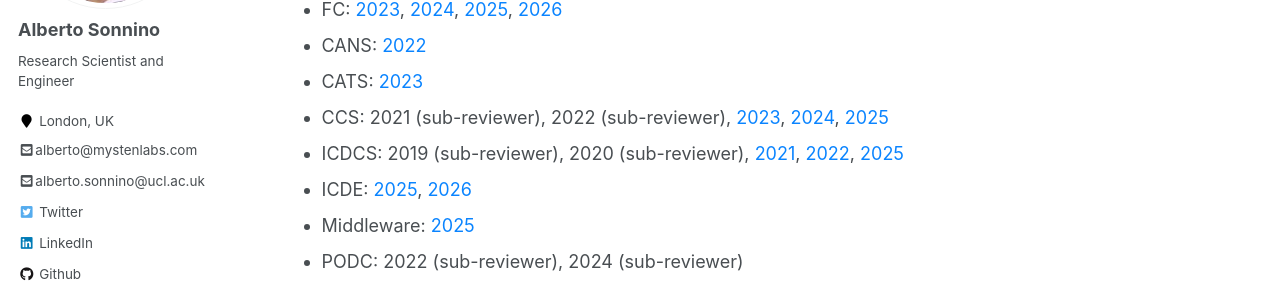
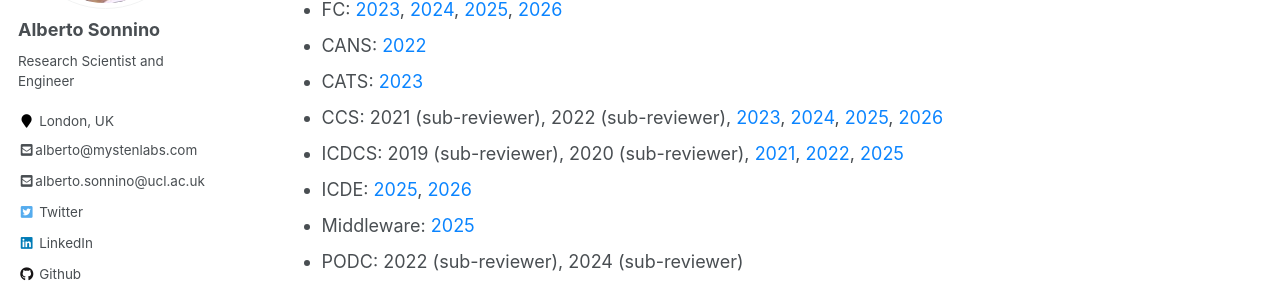
Before and after one commit to asonnino/asonnino.github.io, a Jekyll site: the page built from _pages/academia.md, in a window 1280 px wide and 900 px high, scrolled down 1650 px. Shown: the part 202-490 px from the top of the window. Built offline with Jekyll 4.4.1, drawn with Linux system fonts in a browser that asks for light colours.

```diff
--- a/_data/papers.json
+++ b/_data/papers.json
@@ -541,7 +541,7 @@
     "category": "submission",
     "title": "Byzantine Consensus in the Random Asynchronous Model",
     "authors": "George Danezis, Jovan Komatovic, Lefteris Kokoris-Kogias, Alberto Sonnino, Igor Zablotchi",
-    "venue": "ArXiv Preprint",
+    "venue": "International Symposium on Distributed Computing (DISC)",
     "date": 2025,
     "filename": "random-network.pdf"
   },
--- a/_pages/academia.md
+++ b/_pages/academia.md
@@ -66,7 +66,7 @@ I served in the following program committees:
 - FC: [2023](https://fc23.ifca.ai/cfp.html), [2024](https://fc24.ifca.ai/cfp.html), [2025](https://fc25.ifca.ai/cfp.html), [2026]()
 - CANS: [2022](https://www.cans2022.com/committees.php)
 - CATS: [2023](https://catsworkshop.dev/organization/)
-- CCS: 2021 (sub-reviewer), 2022 (sub-reviewer), [2023](https://www.sigsac.org/ccs/CCS2023/orgs-program.html), [2024](https://www.sigsac.org/ccs/CCS2024/organization/prog-committee.html), [2025](https://www.sigsac.org/ccs/CCS2025/program-committee)
+- CCS: 2021 (sub-reviewer), 2022 (sub-reviewer), [2023](https://www.sigsac.org/ccs/CCS2023/orgs-program.html), [2024](https://www.sigsac.org/ccs/CCS2024/organization/prog-committee.html), [2025](https://www.sigsac.org/ccs/CCS2025/program-committee), [2026]()
 - ICDCS: 2019 (sub-reviewer), 2020 (sub-reviewer), [2021](https://icdcs2021.us/technical-committee.html), [2022](https://icdcs2022.icdcs.org/tc), [2025](https://icdcs2025.icdcs.org)
 - ICDE: [2025](https://ieee-icde.org/2025/program-committees/), [2026](https://icde2026.github.io/pc-chairs.html)
 - Middleware: [2025](https://middleware-conf.github.io/2025/program-committee)
```
